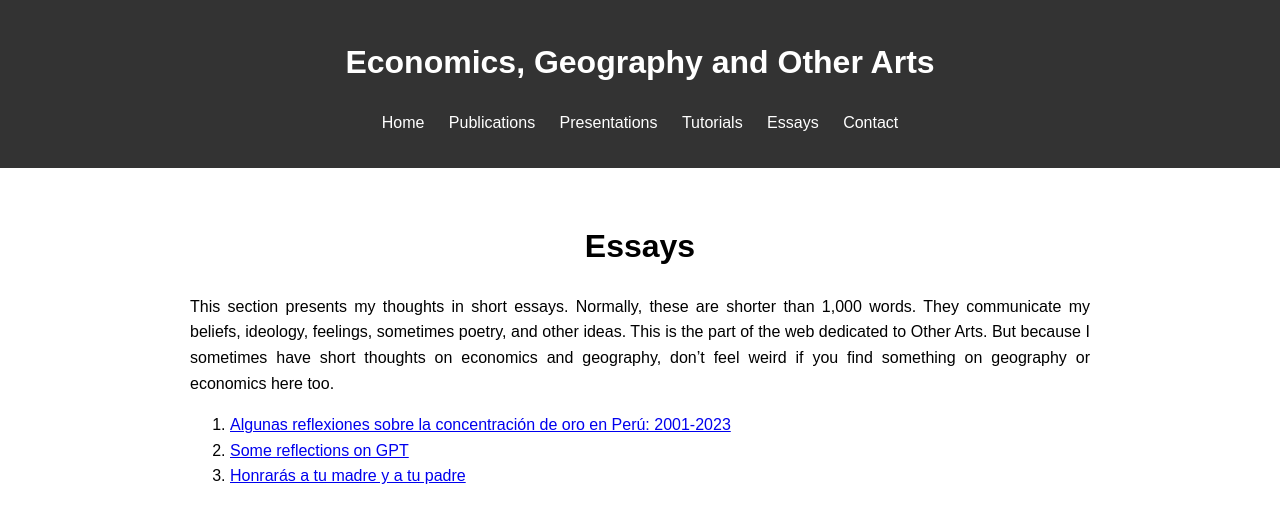
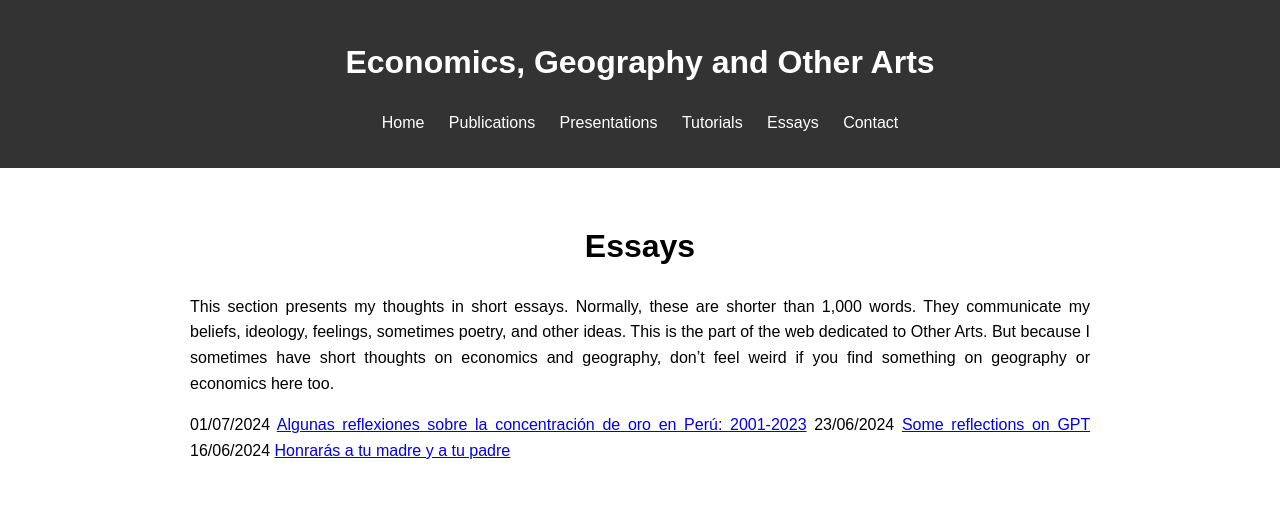
Before and after one commit to Favioleiva/favioleiva.github.io, a Jekyll site: the page built from essays.md, in a window 1280 px wide. Shown: the top 523 px of the page. Built offline with Jekyll 4.4.1, drawn with Linux system fonts in a browser that asks for light colours; nearby versions of some CDN libraries.

Commit message:
Update essays.md

```diff
--- a/essays.md
+++ b/essays.md
@@ -8,6 +8,6 @@ permalink: /essays/
 
 This section presents my thoughts in short essays. Normally, these are shorter than 1,000 words. They communicate my beliefs, ideology, feelings, sometimes poetry, and other ideas. This is the part of the web dedicated to Other Arts. But because I sometimes have short thoughts on economics and geography, don't feel weird if you find something on geography or economics here too.
 
-3. [Algunas reflexiones sobre la concentración de oro en Perú: 2001-2023](essays/3oro.md)
-2. [Some reflections on GPT](essays/2ongpt.md)
-1. [Honrarás a tu madre y a tu padre](essays/1madreypadre.md)
+01/07/2024 [Algunas reflexiones sobre la concentración de oro en Perú: 2001-2023](essays/3oro.md)
+23/06/2024 [Some reflections on GPT](essays/2ongpt.md)
+16/06/2024 [Honrarás a tu madre y a tu padre](essays/1madreypadre.md)
```
